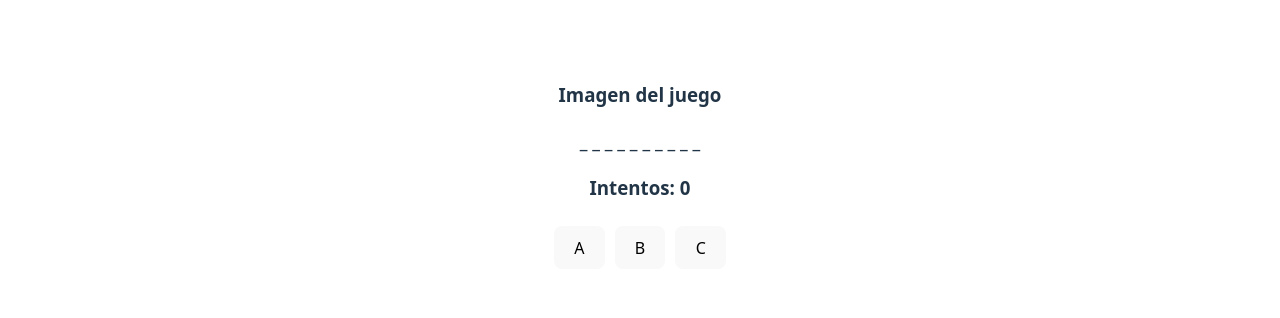
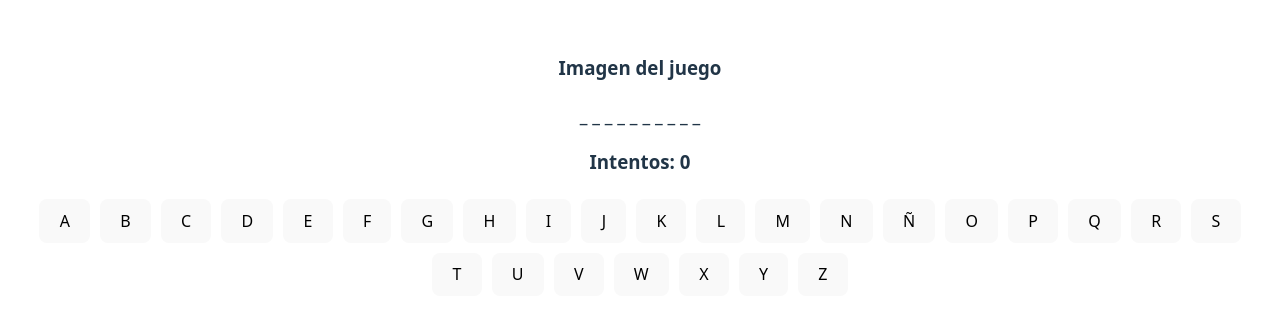
Before and after one commit to Naibaf93/Juego-Ahorcado, a React (Vite) app in the folder hanging/: page / in a window 1280 px wide. Shown: the part 232-550 px from the top of the page. Built offline with nearby package versions, Linux system fonts and the light colour scheme.

Commit message:
multiplicando los botones del teclado y generando estilos

```diff
--- a/hanging/src/App.tsx
+++ b/hanging/src/App.tsx
@@ -1,3 +1,4 @@
+import { letters } from './helpers/letters';
 import './App.css';
 
 function App() {
@@ -15,10 +16,13 @@ function App() {
       <h3>Intentos: 0</h3>
 
       {/* Botones letra */}
-      <button>A</button>
-      <button>B</button>
-      <button>C</button>
-
+      {
+        letters.map( (letter) =>(
+          <button key={ letter }>
+            { letter }
+          </button>
+        ))
+      }
     </div>
   )
 };
--- a/hanging/src/index.css
+++ b/hanging/src/index.css
@@ -45,9 +45,10 @@ button {
   font-family: inherit;
   background-color: #1a1a1a;
   cursor: pointer;
-  transition: border-color 0.25s;
+  transition: all 0.30s ease-in-out;
 }
 button:hover {
+  background-color: #535bf2;
   border-color: #646cff;
 }
 button:focus,
```
